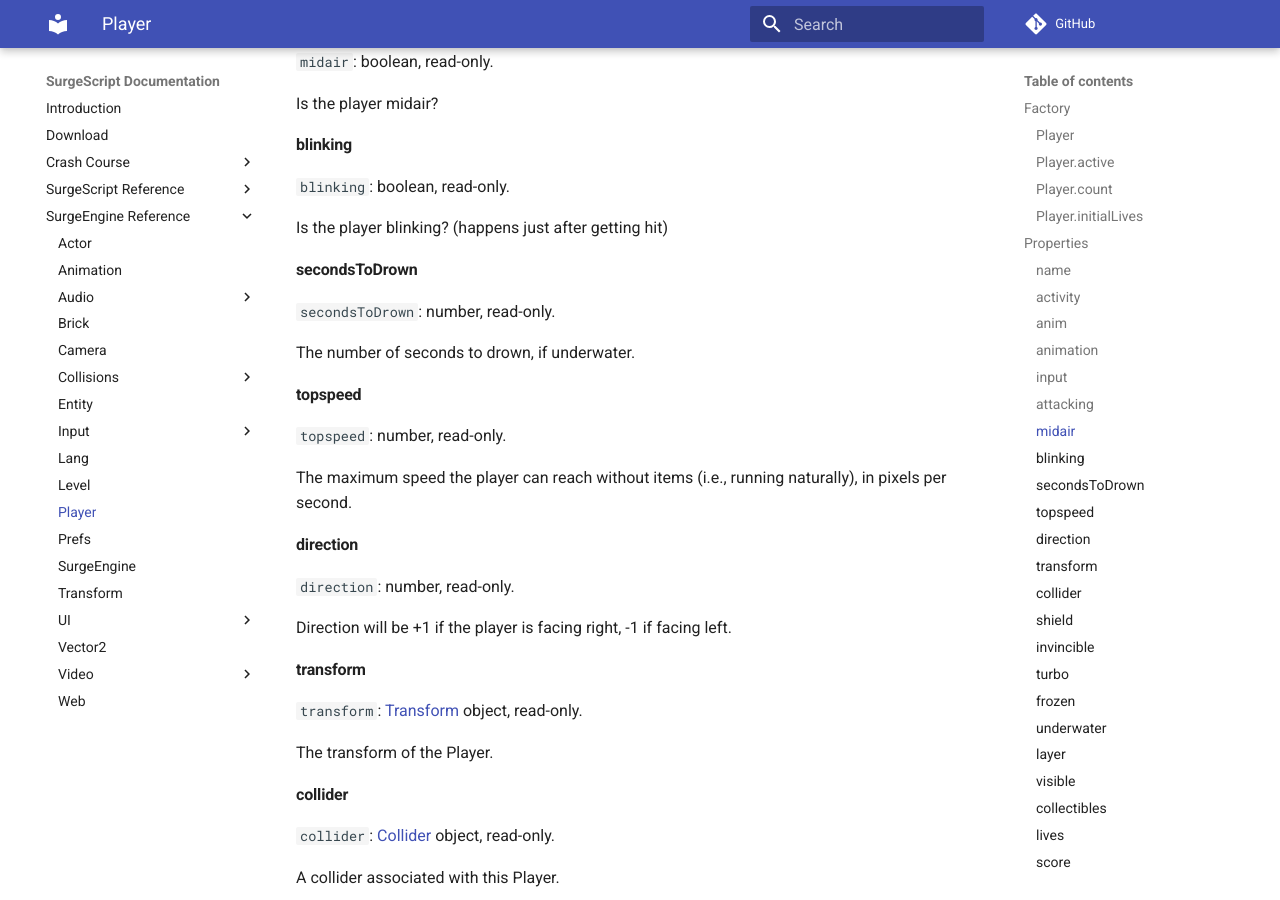
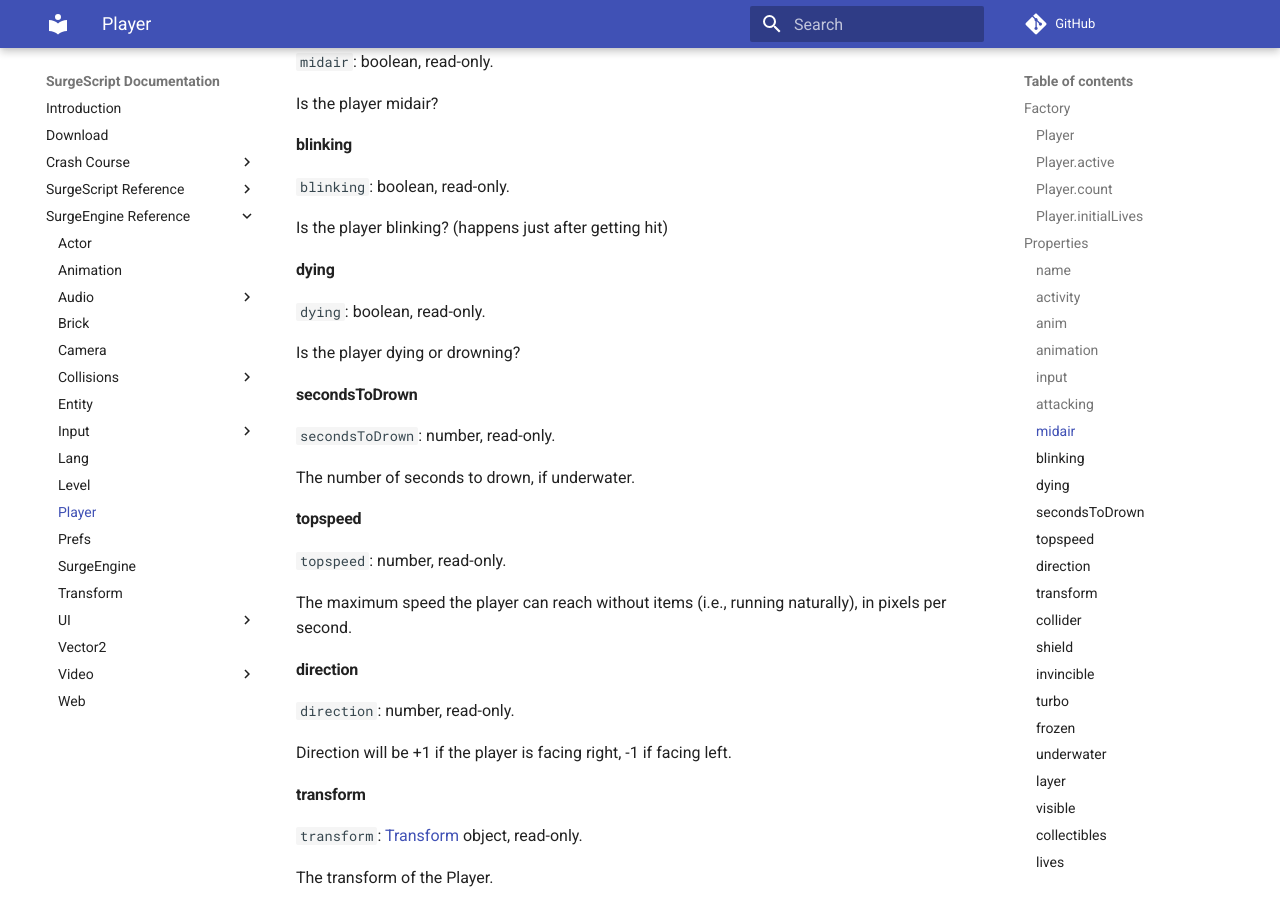
Before and after one commit to alemart/surgescript, an MkDocs documentation site: the page built from docs/engine/player.md, in a window 1280 px wide and 900 px high, scrolled down 3445 px. Built offline with MkDocs 1.6.1 and Material for MkDocs 9.7.7, drawn with Linux system fonts in a browser that asks for light colours; comment, search, counter and statistics services are not loaded.

Commit message:
Updated docs: added boolean Player.dying

```diff
--- a/docs/engine/player.md
+++ b/docs/engine/player.md
@@ -169,6 +169,12 @@ Is the player midair?
 `blinking`: boolean, read-only.
 
 Is the player blinking? (happens just after getting hit)
+
+#### dying
+
+`dying`: boolean, read-only.
+
+Is the player dying or drowning?
 
 #### secondsToDrown
 
```
